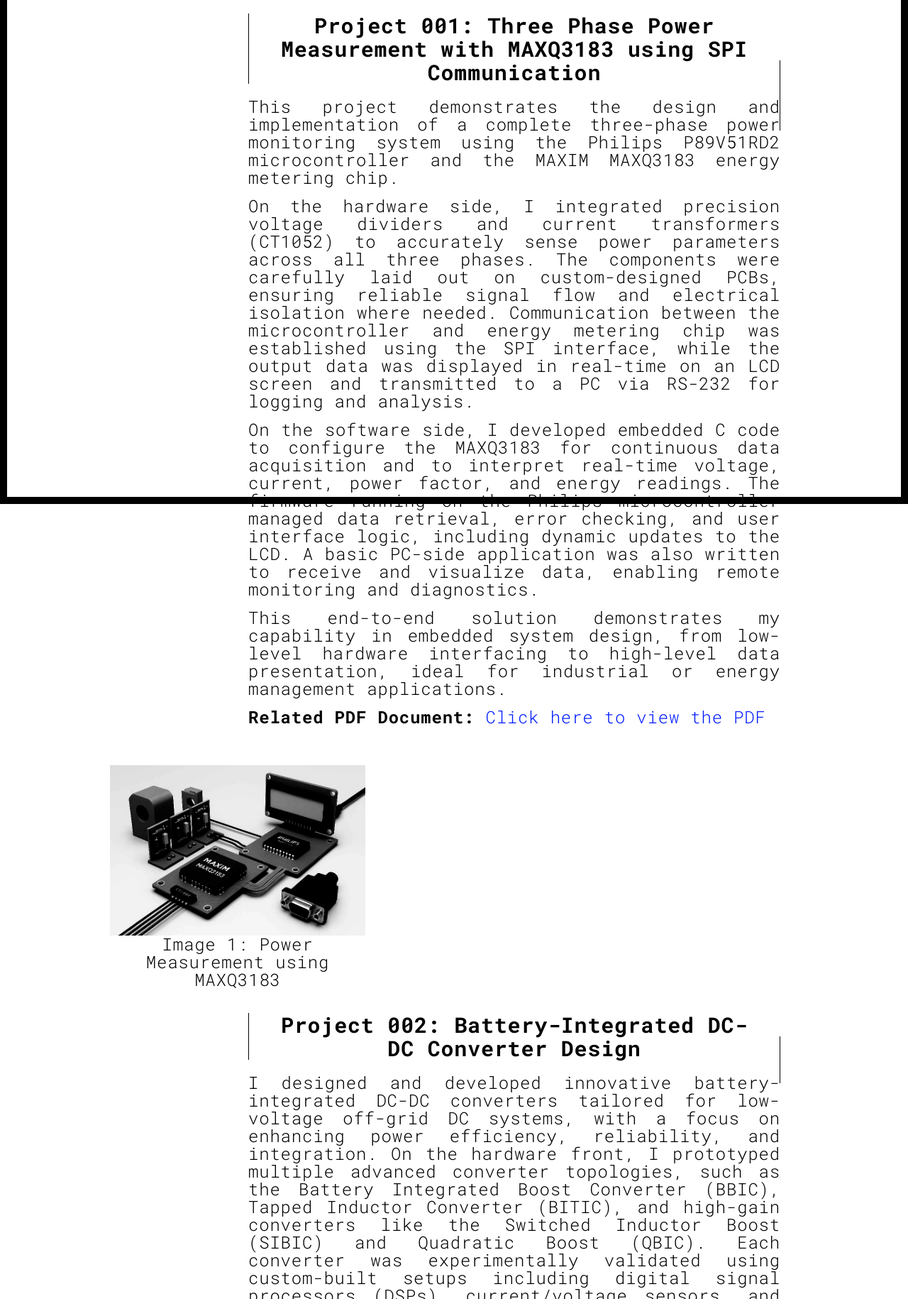
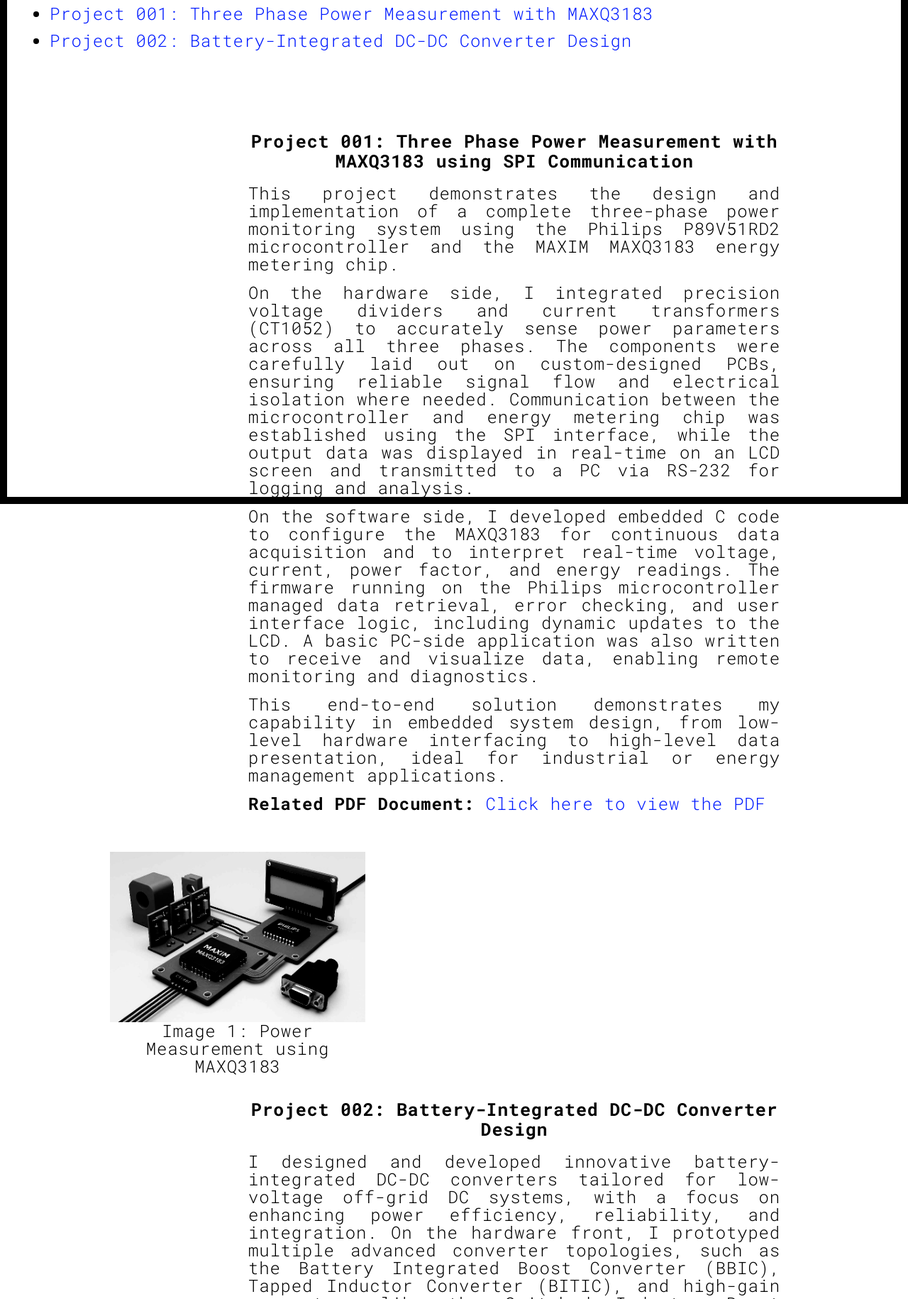
Before and after one commit to timothyarora/dka, a Flask app: page /works.html in a window 1280 px wide. Shown: the part 90-1920 px from the top of the page at 71% size. Run offline with Flask 3, Linux system fonts and the light colour scheme.

Commit message:
link for works
table at above for link

```diff
--- a/templates/works.html
+++ b/templates/works.html
@@ -78,13 +78,23 @@
     </nav>
   </header>
 
+  <h2>Projects</h2>
+<ul>
+  <li><a href="#project1">Project 001: Three Phase Power Measurement with MAXQ3183</a></li>
+  <li><a href="#project2">Project 002: Battery-Integrated DC-DC Converter Design</a></li>
+</ul>
+
+
+
+
   <div class="section-container">
     <div class="container">
       <div class="row">
-
-        <div class="col-sm-8 col-sm-offset-2 section-container-spacer">
+          <div class="col-sm-8 col-sm-offset-2 section-container-spacer">
           <div class="text-center">
-            <h1 class="h2">Project 001: Three Phase Power Measurement with MAXQ3183 using SPI Communication</h1>
+            <h3 id="project1" style="font-size: 2.5rem; font-weight: bold;">
+              Project 001: Three Phase Power Measurement with MAXQ3183 using SPI Communication
+            </h3>
             <p>This project demonstrates the design and implementation of a complete three-phase power monitoring system using the Philips P89V51RD2 microcontroller and the MAXIM MAXQ3183 energy metering chip.</p>
             <p>On the hardware side, I integrated precision voltage dividers and current transformers (CT1052) to accurately sense power parameters across all three phases. The components were carefully laid out on custom-designed PCBs, ensuring reliable signal flow and electrical isolation where needed. Communication between the microcontroller and energy metering chip was established using the SPI interface, while the output data was displayed in real-time on an LCD screen and transmitted to a PC via RS-232 for logging and analysis.</p>
             <p>On the software side, I developed embedded C code to configure the MAXQ3183 for continuous data acquisition and to interpret real-time voltage, current, power factor, and energy readings. The firmware running on the Philips microcontroller managed data retrieval, error checking, and user interface logic, including dynamic updates to the LCD. A basic PC-side application was also written to receive and visualize data, enabling remote monitoring and diagnostics.</p>
@@ -118,7 +128,9 @@
 
         <div class="col-sm-8 col-sm-offset-2 section-container-spacer">
           <div class="text-center">
-            <h1 class="h2">Project 002: Battery-Integrated DC-DC Converter Design</h1>
+            <h3 id="project2" style="font-size: 2.5rem; font-weight: bold;">
+              Project 002: Battery-Integrated DC-DC Converter Design
+            </h3>
             <p>I designed and developed innovative battery-integrated DC-DC converters tailored for low-voltage off-grid DC systems, with a focus on enhancing power efficiency, reliability, and integration. On the hardware front, I prototyped multiple advanced converter topologies, such as the Battery Integrated Boost Converter (BBIC), Tapped Inductor Converter (BITIC), and high-gain converters like the Switched Inductor Boost (SIBIC) and Quadratic Boost (QBIC). Each converter was experimentally validated using custom-built setups including digital signal processors (DSPs), current/voltage sensors, and precise power electronic circuitry. These designs not only reduced the number of components but also improved voltage gain and power flow flexibility — critical for renewable-powered applications like solar homes, electric vehicles, and portable energy systems.</p>
             <p>On the software side, I developed comprehensive control algorithms and performed small-signal modeling using state-space techniques to analyze system stability, efficiency, and dynamic performance under varying loads. A key highlight was my implementation of decoupled dual-loop control for battery management and load voltage regulation, which mitigated interaction issues common in multi-loop systems. One of the most distinct aspects of my work was the integration of battery pulse charging/discharging features within a single converter, allowing for compact, efficient, and cost-effective energy systems. This combination of optimized hardware design and intelligent software control makes my solutions ideal for clients looking for end-to-end development of power electronics systems — from conceptual design to working prototypes.</p>
             <p><strong>Related Details:</strong> <a href="https://shodhganga.inflibnet.ac.in/handle/10603/557002" target="_blank">Click here for detailed information</a></p>
```
